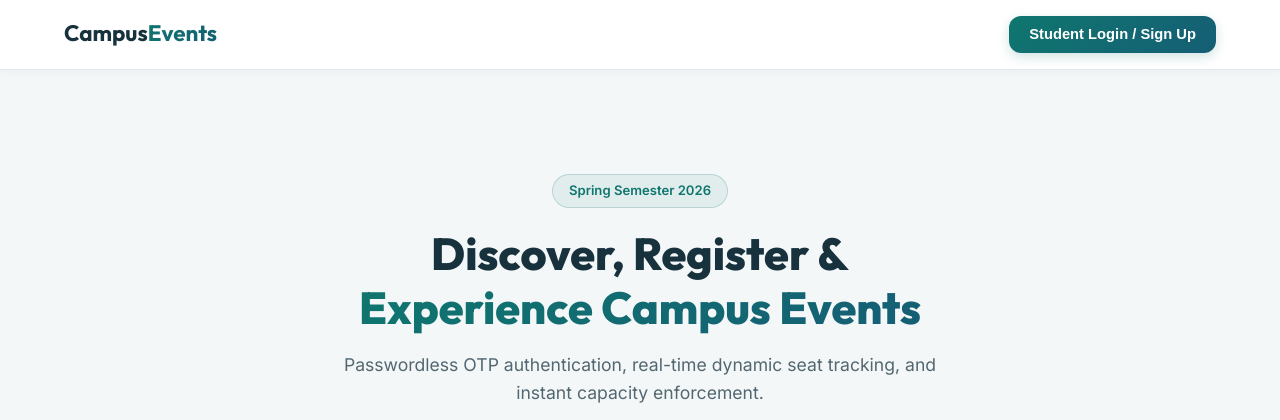
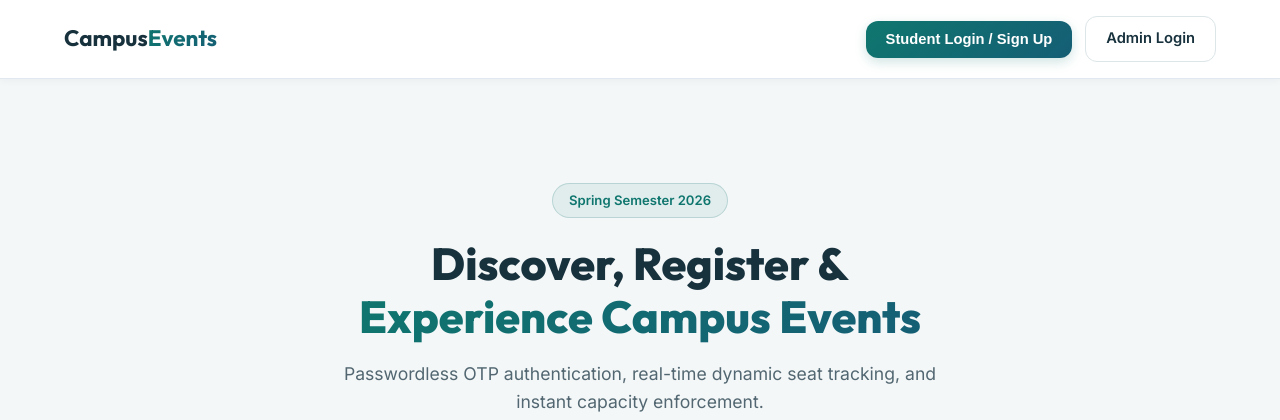
Before and after one commit to tanishka-dembra/CampusEvents, a PHP site: page / in a window 1280 px wide. Shown: the top 420 px of the page. Run offline with PHP 8.4, Linux system fonts and the light colour scheme; data comes from the database, SQL or seed files in the repository.

Commit message:
add admin login button to navbar

```diff
--- a/css/style.css
+++ b/css/style.css
@@ -952,6 +952,19 @@ body {
     gap: 0.8rem;
 }
 
+/* Navigation Actions - Student and Admin Buttons */
+.nav-actions {
+    display: flex;
+    align-items: center;
+    justify-content: flex-end;
+    gap: 0.8rem;
+    flex-wrap: wrap;
+}
+
+.nav-actions > a {
+    white-space: nowrap;
+}
+
 .user-greeting {
     display: flex;
     align-items: center;
--- a/index.html
+++ b/index.html
@@ -27,7 +27,9 @@
             <span class="brand-text">Campus<span class="gradient-text">Events</span></span>
         </a>
 
+
 <div class="nav-actions" id="nav-actions">
+
     <!-- Logged Out View -->
     <div id="nav-guest-view" class="nav-auth-group">
         <button id="btn-open-login" class="btn btn-primary">
@@ -40,14 +42,23 @@
         <div class="user-greeting">
             <span id="user-display-name" class="user-name">Student</span>
         </div>
+
         <button id="btn-open-my-bookings" class="btn btn-secondary">
             My Bookings
         </button>
+
         <button id="btn-logout" class="btn btn-outline" title="Logout">
             Logout
         </button>
     </div>
+
+    <!-- Admin Login -->
+    <a href="admin/login.php" class="btn btn-secondary">
+        Admin Login
+    </a>
+
 </div>
+
     </div>
 </header>
 
```
Lines whose indentation alone changed are shown as unchanged.
